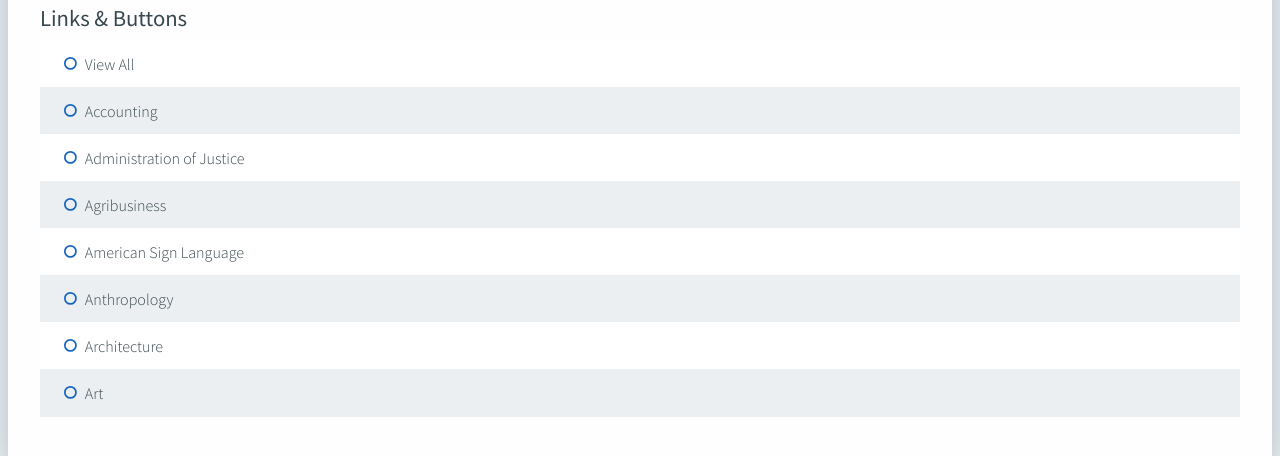
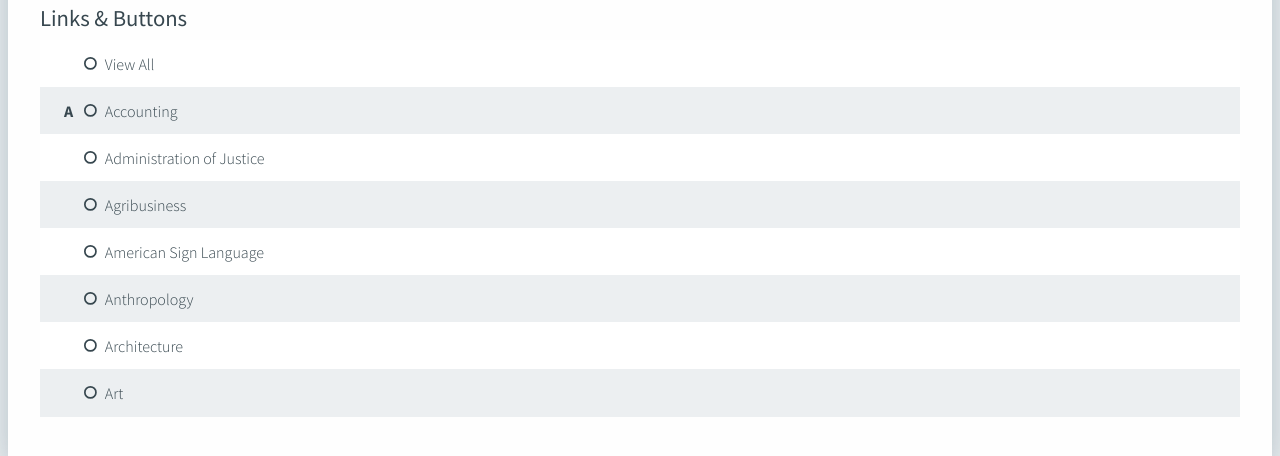
Before and after one commit to aaronsleeper/assist-ui-kit, a website: page app/index.html in a window 1280 px wide. Shown: the part 344-800 px from the top of the page. Drawn offline with nearby package versions, Linux system fonts and the light colour scheme.

Commit message:
link list icon and initial letter placement

```diff
--- a/app/index.html
+++ b/app/index.html
@@ -123,7 +123,7 @@
                 </a>
             </li>
             <li>
-                <a href="#">
+                <a href="#" data-initial="A">
                     <svg xmlns="http://www.w3.org/2000/svg" viewBox="0 0 15 15" class="icon-radio">
                         <circle class="circle-outer" cx="7.5" cy="7.5" r="6.5" />
                         <circle class="circle-inner" cx="7.5" cy="7.5" r="4.5" />
@@ -542,7 +542,6 @@
         crossorigin="anonymous"></script>
     <!-- Lottie -->
     <script src="js/lottie.min.js" type="text/javascript"></script>
-
     <!-- Custom Scripts -->
     <script src="js/scripts.js" type="text/javascript"></script>
 
--- a/app/scss/_input-radio.scss
+++ b/app/scss/_input-radio.scss
@@ -1,6 +1,11 @@
 // Initialize the pieces that will change
 // Default State
 .radio-empty {
+    .circle-outer {
+        fill: transparent;
+        stroke: $gray-800;
+        stroke-width: 2;
+    }
     .circle-inner {
         fill: rgba($blue-500, 0);
         @include transition-duration($duration-exit);
@@ -10,6 +15,9 @@
 }
 // Filled State
 .radio-filled {
+    .circle-outer {
+        stroke: $blue-700;
+    }
     .circle-inner {
         fill: rgba($blue-500, 1);
         @include transition-duration($duration-entry);
@@ -20,11 +28,6 @@
 // Initialize the pieces that will not change
 // And apply change states
 .icon-radio {
-    .circle-outer {
-        fill: transparent;
-        stroke: $blue-800;
-        stroke-width: 2;
-    }
     @extend .radio-empty;
 }
 .selected .icon-radio {
--- a/app/scss/_link-list-group.scss
+++ b/app/scss/_link-list-group.scss
@@ -69,6 +69,13 @@
             &:focus {
                 font-weight: 500;
             }
+            &:before {
+                content: attr(data-initial);
+                display: block;
+                width: 1em;
+                @extend .mr-1;
+                font-weight: 700;
+            }
         }
         &:focus {
             // removing the default focus style for these elements
```
Also changed, not shown: app/css/app.css.
